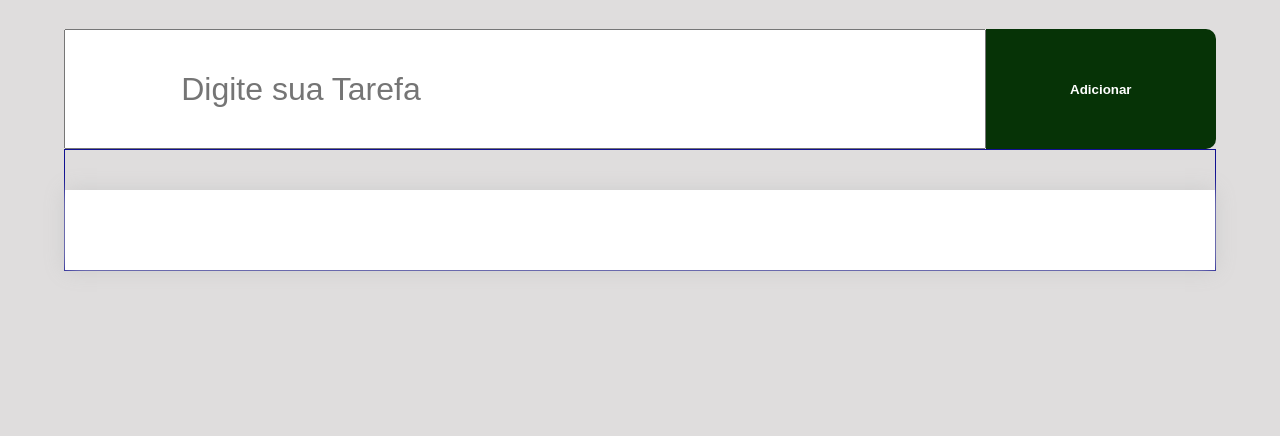
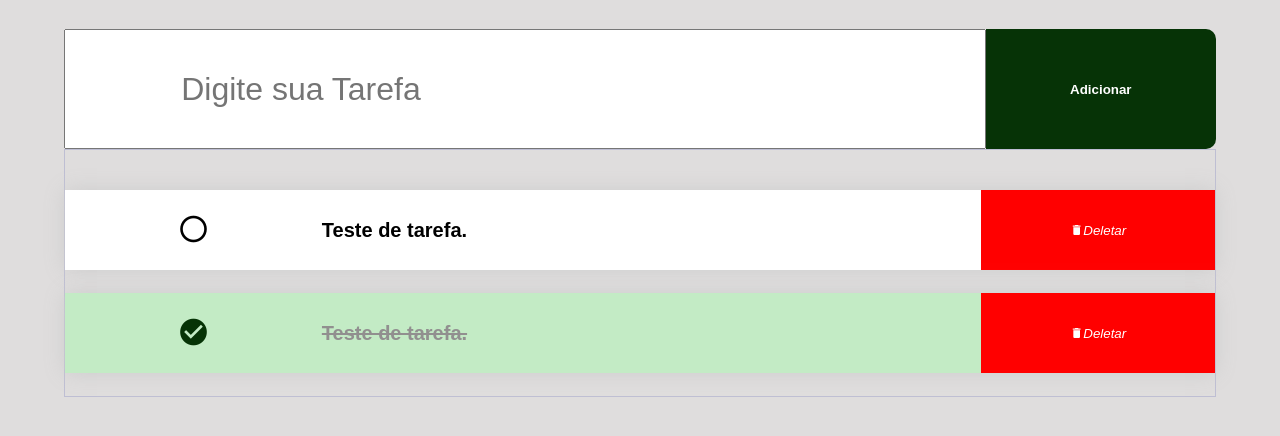
Before and after one commit to danizelrocha/Lista_de_tarefas_JS, a plain HTML site: page index.html in a window 1280 px wide. Shown: the part 90-526 px from the top of the page. Drawn offline with Linux system fonts and the light colour scheme.

Commit message:
Lista
Html Css prontos

```diff
--- a/css/style.css
+++ b/css/style.css
@@ -48,7 +48,7 @@ main{
     flex-flow: row wrap;
     width: 90%;
     margin: auto auto;
-    border: 1px solid rgb(16, 16, 145);
+    border: 1px solid rgb(190, 190, 211);
     padding-top: 40px;
    /*  margin-left: 16px;   */
 }
@@ -62,17 +62,44 @@ main{
     height: 80px;
     width: 100%;
     box-shadow: 0 0 20px #ccc;
+    margin-bottom: 2%;
+}
+
+.item.clicado{
+    background: rgb(195, 235, 197);
+}
+
+.item.clicado .item-nome{
+    text-decoration: line-through;
+    color: rgb(145, 143, 143);
 }
 
 .item-icone{
     flex: 20%;
-    border: 1px orangered;
+    /* border: 1px orangered; */
+    text-align: center;
+    font-size: 2rem;
 }
 .item-nome{
     flex: 55%;
-    border: 1px deeppink;
+   /*  border: 1px deeppink; */
+    font-size: 20px;
+    font-weight: bold;
 }
 .item-botao{
-    flex: 25%;
-    border:1px greenyellow;
+    flex: 18%;
+   /*  border:1px greenyellow; */
 }
+
+.delete{
+    background: red;
+    color: white;
+    padding: 10px;
+    height: 80px;
+    border: none;
+    width: 100%;
+}
+
+.mdi-check-circle{
+    color:  rgb(6, 51, 6);
+}
--- a/index.html
+++ b/index.html
@@ -24,13 +24,29 @@
     <main id="areaLista">
         <div class="item">
             <div class="item-icone">
-                <i></i>
+                <i class="mdi mdi-circle-outline"></i>
 
             </div>
             <div class="item-nome">
+                Teste de tarefa.
 
             </div>
             <div class="item-botao">
+                <button class="delete"><i class="mdi mdi-delete">Deletar</i></button>
+
+            </div>
+        </div>
+        <div class="item clicado">
+            <div class="item-icone">
+                <i class="mdi mdi-check-circle"></i>
+
+            </div>
+            <div class="item-nome">
+                Teste de tarefa.
+
+            </div>
+            <div class="item-botao">
+                <button class="delete"><i class="mdi mdi-delete">Deletar</i></button>
 
             </div>
         </div>
```
